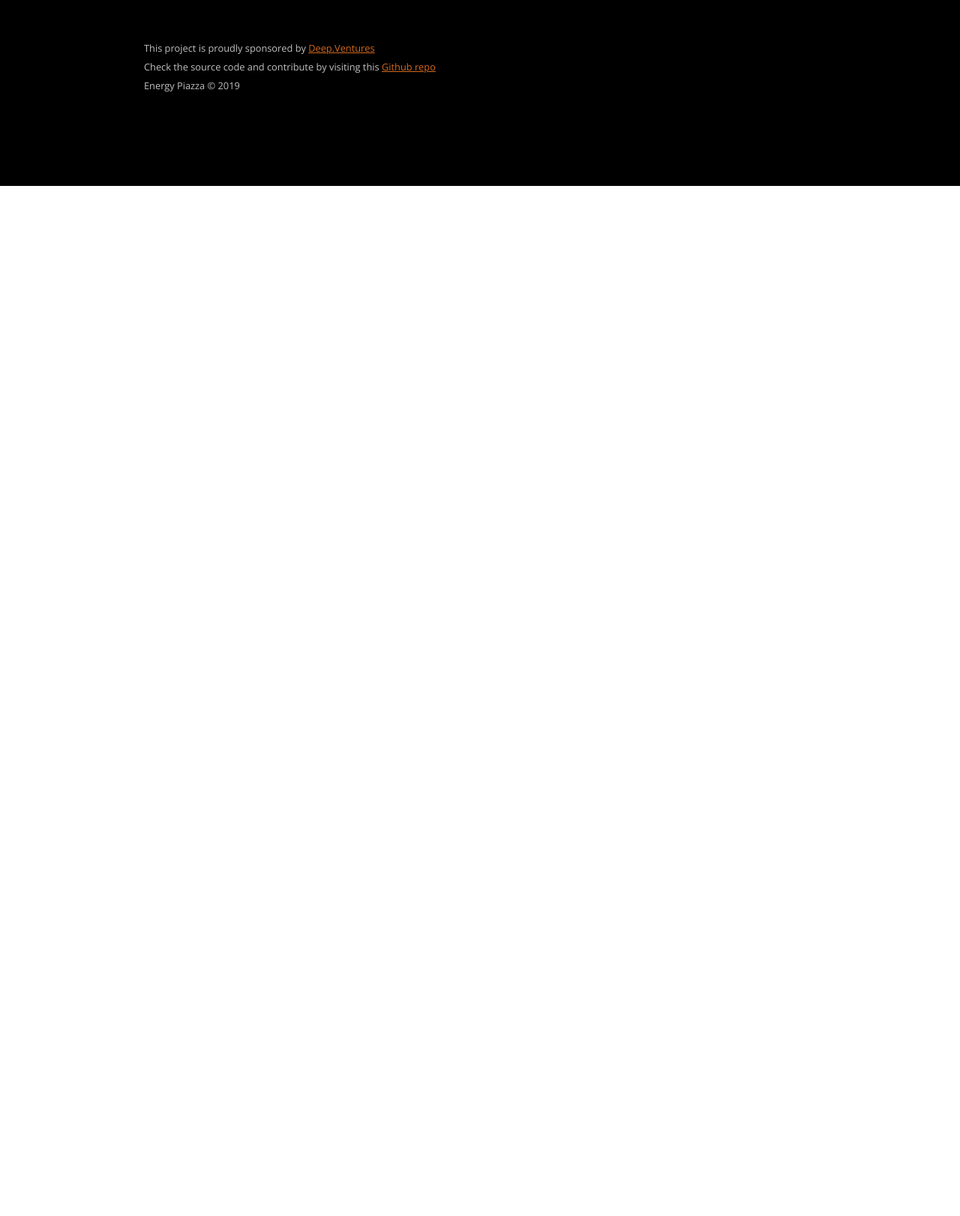
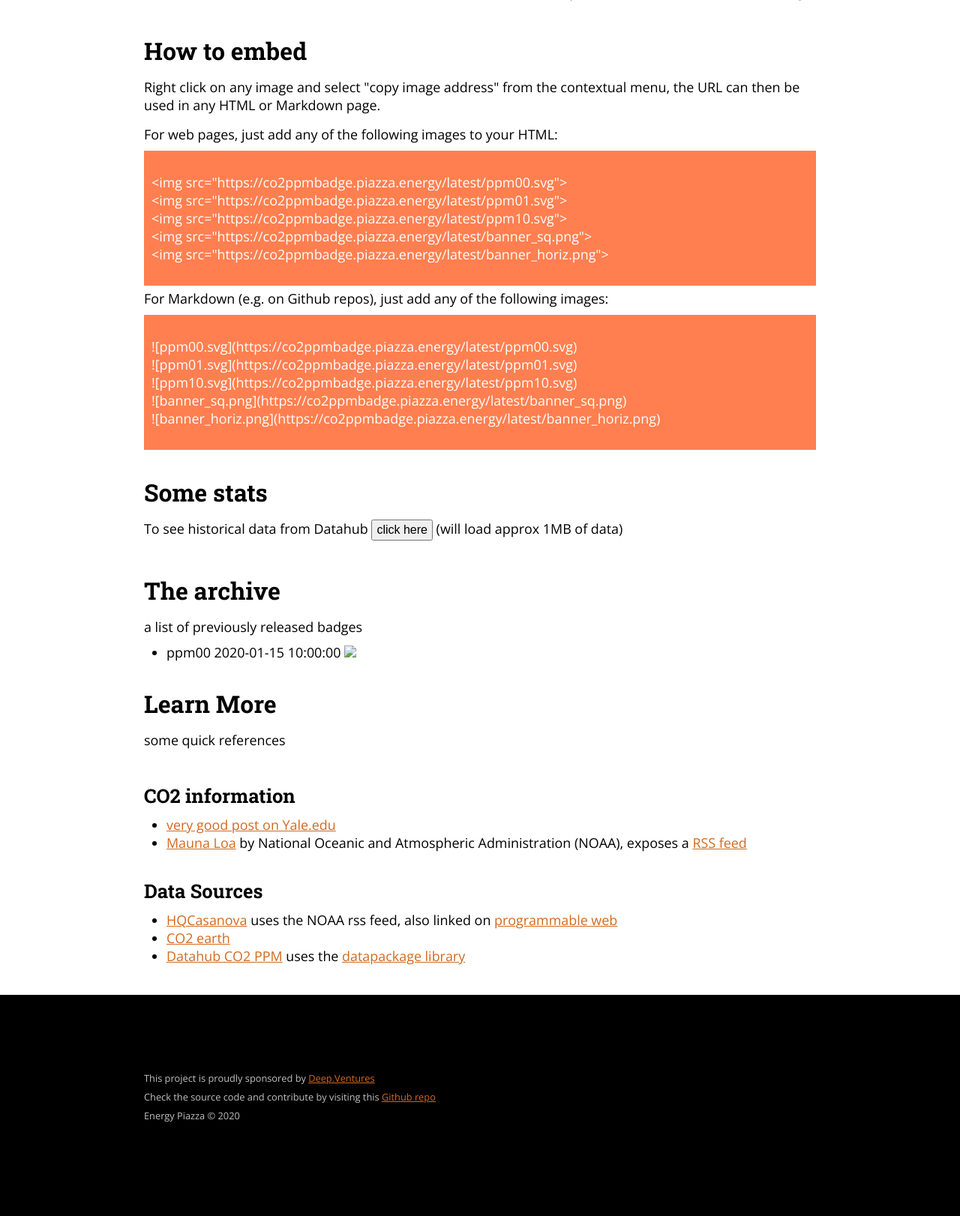
Before and after one commit to piazza-energy/co2ppmbadge, a Python web app: template co2ppmbadge/utils/webview/templates/base.html in a window 1280 px wide. Shown: the part 2525-4147 px from the top of the page at 75% size. Before the commit the page ends 2773 px from the top, so only its background shows below. Run offline with Jinja, Linux system fonts and the light colour scheme; the template is opened without the code that fills it: most values are stand-ins (such as "Sample title", 1, 10 or a date in 2020).

Commit message:
banners and bug fixes

```diff
--- a/co2ppmbadge/utils/webview/__init__.py
+++ b/co2ppmbadge/utils/webview/__init__.py
@@ -43,6 +43,8 @@ def obj_finder(bucket_name, last_date, days_back=10, obj_name='ppm00.svg'):
                     }
                 })
     return {
+        'year': last_date.year,
+        'date': last_date.isoformat(),
         'days': obj_list
     }
 
--- a/co2ppmbadge/utils/webview/templates/base.html
+++ b/co2ppmbadge/utils/webview/templates/base.html
@@ -46,6 +46,7 @@
       button { font-size: 1rem; padding: 3px 5px; }
       pre { background-color: coral; color: white; padding: 30px 10px; }
       .container { width: 70%; margin: 0 auto; }
+      .hidden { display: none; }
     </style>
   </head>
   <body>
@@ -60,34 +61,50 @@
     <main role="main">
       <section id="introduction">
         <div class="container">
-          <h1>Why a Badge</h1>
-          <p>APIs are for nerds, badges are easy and cool!</p>
+          <h1>Why an image?</h1>
+          <p>APIs are for nerds, badges and banners are easy to embed on any webpage and are cool!</p>
         </div>
       </section>
       <section id="badges">
         <div class="container">
-          <h1>The Badges</h1>
-          <ul>
-            <li>
-              ppm00:
-              <img src="https://co2ppmbadge.piazza.energy/latest/ppm00.svg">
-              latest
-            </li>
-            <li>
-              ppm01:
-              <img src="https://co2ppmbadge.piazza.energy/latest/ppm01.svg">
-              1 year before
-            </li>
-            <li>
-              ppm10:
-              <img src="https://co2ppmbadge.piazza.energy/latest/ppm10.svg">
-              10 years before
-            </li>
-          </ul>
-          <h2>How to embed</h2>
-          <p>just add any of the following images to your HTML:</p>
-          <pre id="embed_svg">
-          </pre>
+          <h1>Banners &amp; Badges</h1>
+          <h3>Square banner</h3>
+          <p>
+            <img src="https://co2ppmbadge.piazza.energy/latest/banner_sq.png">
+            shows all the values in a square image in PNG format
+          </p>
+          <h3>Horizontal banner</h3>
+          <p>
+            <img src="https://co2ppmbadge.piazza.energy/latest/banner_horiz.png">
+            shows all the values in a horizontal image in PNG format
+          </p>
+          <h3>PPM 00</h3>
+          <p>
+            <img src="https://co2ppmbadge.piazza.energy/latest/ppm00.svg">
+            is the latest available badge
+          </p>
+          <h3>PPM 01</h3>
+          <p>
+            <img src="https://co2ppmbadge.piazza.energy/latest/ppm01.svg">
+            shows the value 1 year before the latest available badge
+          </p>
+          <h3>PPM 02</h3>
+          <p>
+            <img src="https://co2ppmbadge.piazza.energy/latest/ppm10.svg">
+            shows the value 10 years before the latest available badge
+          </p>
+          <h1>How to embed</h1>
+          <p>Right click on any image and select "copy image address" from the contextual menu,
+            the URL can then be used in any HTML or Markdown page.
+          </p>
+          <p>
+              For web pages, just add any of the following images to your HTML:
+          </p>
+          <pre id="embed_svg_html"></pre>
+          <p>
+              For Markdown (e.g. on Github repos), just add any of the following images:
+          </p>
+          <pre id="embed_svg_md"></pre>
         </div>
       </section>
       <section id="stats">
@@ -104,7 +121,7 @@
           <p>a list of previously released badges</p>
           <ul>
             {% for day in days %}
-              <li>ppm00 {{ day['ppm00.svg'].date }} <img href="{{ day['ppm00.svg'].url }}" /></li>
+              <li>ppm00 {{ day['ppm00.svg'].date }} <img src="{{ day['ppm00.svg'].url }}" /></li>
             {% endfor %}
           </ul>
         </div>
@@ -131,15 +148,24 @@
       <div class="container">
         <p>This project is proudly sponsored by <a href="https://deep.ventures/">Deep.Ventures</a></p>
         <p>Check the source code and contribute by visiting this <a href="http://github.com/piazza-energy/co2ppmbadge">Github repo</a></p>
-        <p>Energy Piazza &copy; 2019</p>
+        <p>Energy Piazza &copy; {{ year }}</p>
+        <p class="hidden">Last update: {{ date }}</p>
       </div>
     </footer>
     <script>
       const base_url = 'https://co2ppmbadge.piazza.energy/latest/';
-      const embed_svg = document.getElementById('embed_svg');
-      ['ppm00.svg', 'ppm01.svg', 'ppm10.svg'].forEach(function(element) {
-        const img_tag = document.createTextNode(`<img src="${base_url + element}">\n`);
-        embed_svg.appendChild(img_tag);
+      const embed_svg_html = document.getElementById('embed_svg_html');
+      const embed_svg_md = document.getElementById('embed_svg_md');
+      const images = [
+        'ppm00.svg', 'ppm01.svg', 'ppm10.svg',
+        'banner_sq.png', 'banner_horiz.png'
+      ];
+      images.forEach(function(element) {
+        const full_url = base_url + element;
+        const img_tag = document.createTextNode(`<img src="${full_url}">\n`);
+        embed_svg_html.appendChild(img_tag);
+        const md_tag = document.createTextNode(`![${element}](${full_url})\n`);
+        embed_svg_md.appendChild(md_tag);
       });
       const loadDatahub = function(elem) {
         elem.disabled = true;
--- /dev/null
+++ b/co2ppmbadge/version.py
@@ -0,0 +1 @@
+__version__ = '1.0.0'
```
Also changed, not shown: co2ppmbadge/serverless/create_badges/app.py (+5 -8 lines), co2ppmbadge/serverless/create_webview/app.py (+6 -1 lines), co2ppmbadge/serverless/formats.py (added, +12 -0 lines), co2ppmbadge/tests/unit/fixtures.py (+6 -9 lines), co2ppmbadge/tests/unit/test_data.py (+5 -0 lines), co2ppmbadge/tests/unit/test_images.py (+3 -0 lines), co2ppmbadge/tests/unit/test_s3.py (added, +39 -0 lines), co2ppmbadge/utils/banners.py (+42 -8 lines), co2ppmbadge/utils/s3.py (+7 -2 lines), docs/TODO.md (+1 -1 lines), 3 other files.
